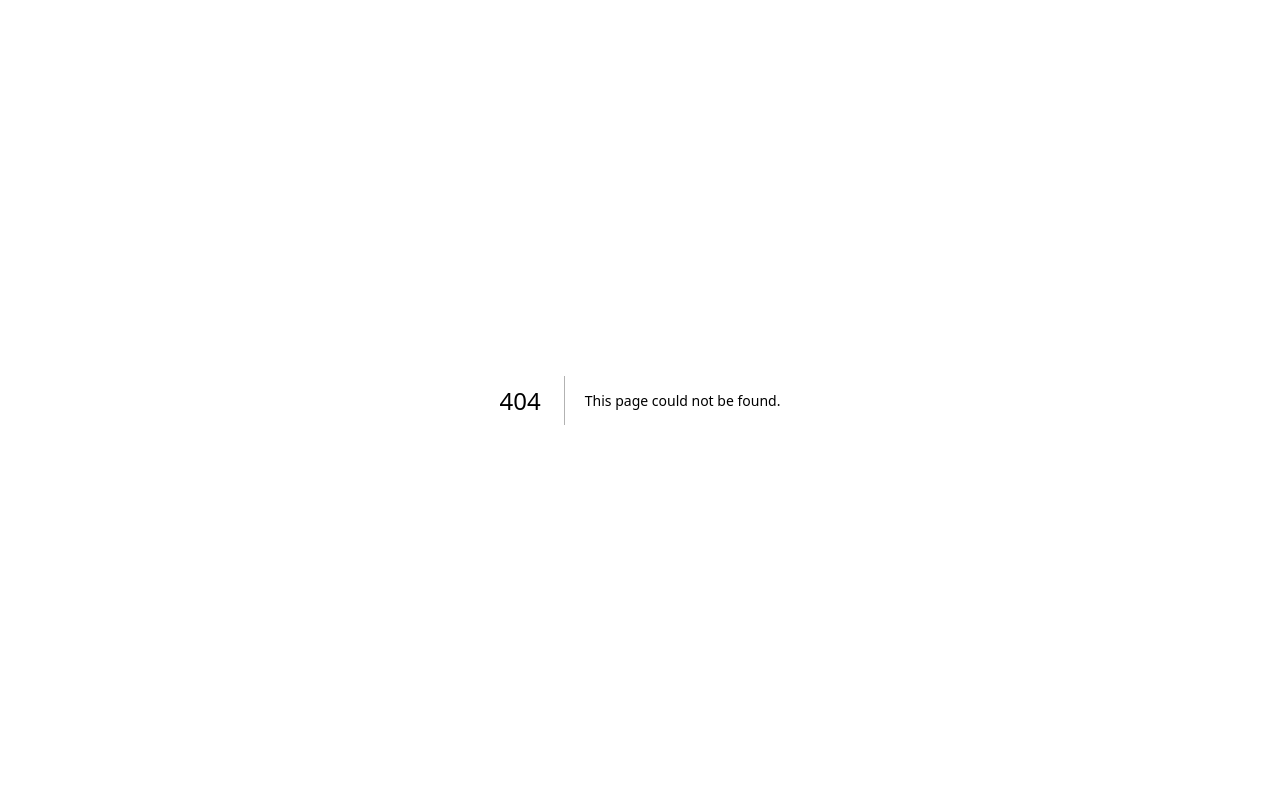
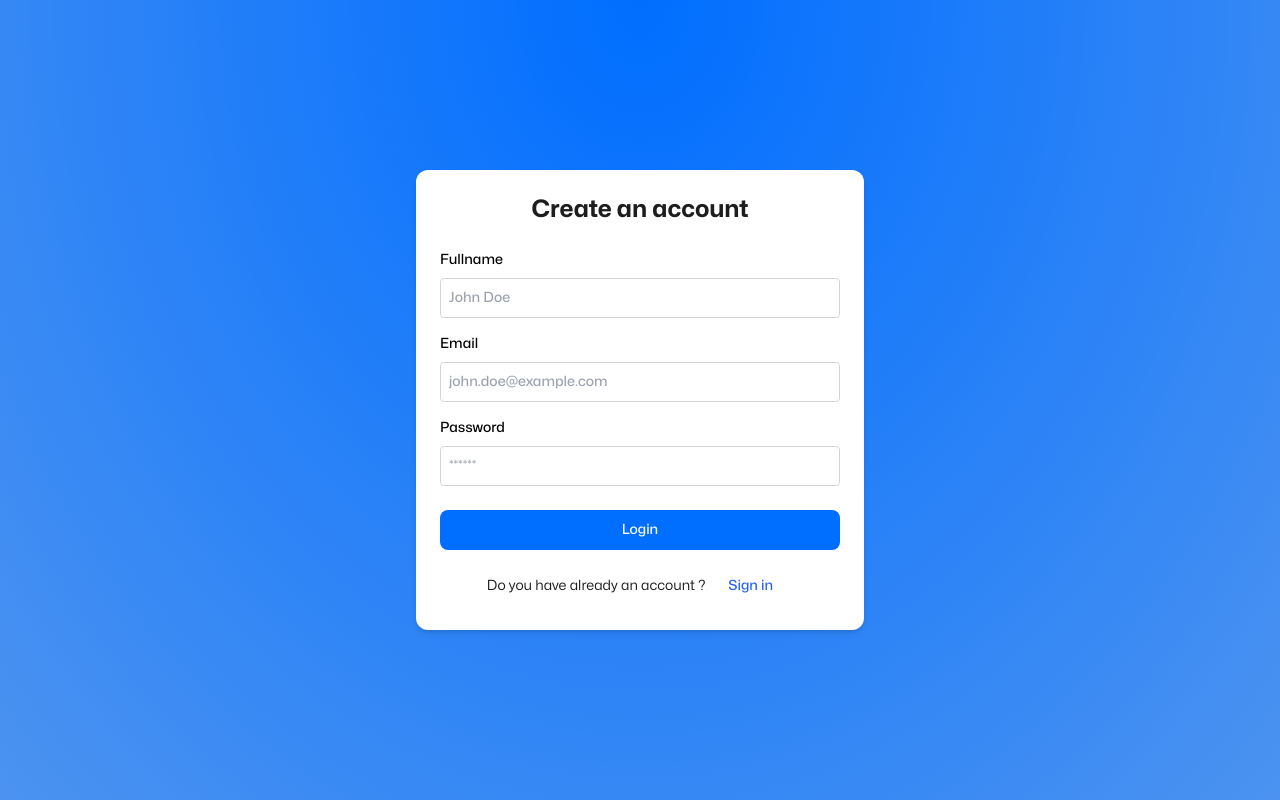
Before and after one commit to Meschack/figma-to-code-ed2-week3, a Next.js app: page /register in a window 1280 px wide. Before the commit this address had no page. Built offline with nearby package versions, Linux system fonts and the light colour scheme.

Commit message:
feat(ui): :sparkles: setup auth layout and pages

```diff
--- /dev/null
+++ b/src/app/(auth)/layout.tsx
@@ -0,0 +1,9 @@
+const AuthLayout = ({ children }: { children: React.ReactNode }) => {
+  return (
+    <div className='flex min-h-screen items-center justify-center bg-[radial-gradient(ellipse_at_top,_var(--tw-gradient-stops))] from-tokena-blue to-tokena-dark-secondary/70'>
+      {children}
+    </div>
+  )
+}
+
+export default AuthLayout
--- /dev/null
+++ b/src/app/(auth)/login/page.tsx
@@ -0,0 +1,5 @@
+import { LoginForm } from '@/components/auth/login-form'
+
+const Page = () => <LoginForm />
+
+export default Page
--- /dev/null
+++ b/src/app/(auth)/register/page.tsx
@@ -0,0 +1,5 @@
+import { RegisterForm } from '@/components/auth/register-form'
+
+const Page = () => <RegisterForm />
+
+export default Page
--- /dev/null
+++ b/src/components/auth/login-form.tsx
@@ -0,0 +1,52 @@
+import Link from 'next/link'
+import { Button } from '../ui/button'
+import { Input } from '../ui/input'
+
+export const LoginForm = () => {
+  return (
+    <div className='mx-auto w-full max-w-md rounded-xl bg-tokena-white p-6 shadow-md dark:bg-tokena-dark-blue'>
+      <h2 className='mb-6 text-center text-2xl font-bold'>Welcome !</h2>
+      <form className='space-y-6'>
+        <div className='space-y-4'>
+          <div>
+            <label htmlFor='email' className='mb-2 block text-sm font-medium'>
+              Email
+            </label>
+
+            <Input
+              id='email'
+              type='email'
+              placeholder='john.doe@example.com'
+              className='w-full rounded border p-2'
+              required
+            />
+          </div>
+
+          <div>
+            <div className='flex items-center justify-between'>
+              <label htmlFor='password' className='mb-2 block text-sm font-medium'>
+                Password
+              </label>
+
+              <Link href='/auth/reset' className='text-sm text-blue-600 hover:underline'>
+                Forgot your password ?
+              </Link>
+            </div>
+
+            <Input
+              id='password'
+              type='password'
+              placeholder='******'
+              className='w-full rounded border p-2'
+              required
+            />
+          </div>
+        </div>
+
+        <Button type='button' className='w-full' asChild>
+          <Link href='/dashboard'>Login</Link>
+        </Button>
+      </form>
+    </div>
+  )
+}
--- /dev/null
+++ b/src/components/auth/register-form.tsx
@@ -0,0 +1,74 @@
+import { Button } from '../ui/button'
+import { Input } from '../ui/input'
+import Link from 'next/link'
+
+export const RegisterForm = () => {
+  return (
+    <div className='mx-auto w-full max-w-md rounded-xl bg-tokena-white p-6 shadow-md dark:bg-tokena-dark-blue'>
+      <h2 className='mb-6 text-center text-2xl font-bold text-tokena-dark dark:text-tokena-light-gray'>
+        Create an account
+      </h2>
+      <form className='space-y-6'>
+        <div className='space-y-4'>
+          <div>
+            <label htmlFor='name' className='mb-2 block text-sm font-medium'>
+              Fullname
+            </label>
+            <Input
+              id='name'
+              type='text'
+              placeholder='John Doe'
+              className='w-full rounded border p-2'
+              required
+              minLength={2}
+              maxLength={50}
+            />
+          </div>
+
+          <div>
+            <label htmlFor='email' className='mb-2 block text-sm font-medium'>
+              Email
+            </label>
+            <Input
+              id='email'
+              type='email'
+              placeholder='john.doe@example.com'
+              className='w-full rounded border p-2'
+              required
+            />
+          </div>
+
+          <div>
+            <label htmlFor='password' className='mb-2 block text-sm font-medium'>
+              Password
+            </label>
+
+            <Input
+              id='password'
+              type='password'
+              placeholder='******'
+              className='w-full rounded border p-2'
+              required
+              minLength={8}
+              pattern='(?=.*\d)(?=.*[a-z])(?=.*[A-Z]).{8,}'
+              title='Doit contenir au moins un chiffre, une lettre majuscule, une lettre minuscule, et au moins 8 caractères'
+            />
+          </div>
+        </div>
+
+        <Button type='button' className='w-full' asChild>
+          <Link href='/dashboard'>Login</Link>
+        </Button>
+      </form>
+
+      <p className='mt-4 text-center text-sm text-tokena-dark dark:text-tokena-light-gray'>
+        Do you have already an account ?{' '}
+        <Button asChild variant='link'>
+          <a href='/login' className='px-0 !text-blue-600'>
+            Sign in
+          </a>
+        </Button>
+      </p>
+    </div>
+  )
+}
```
